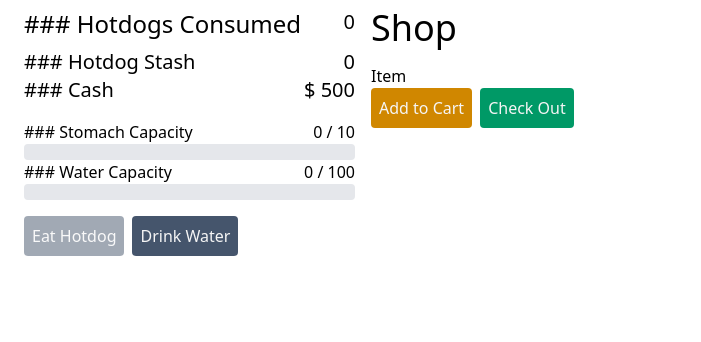
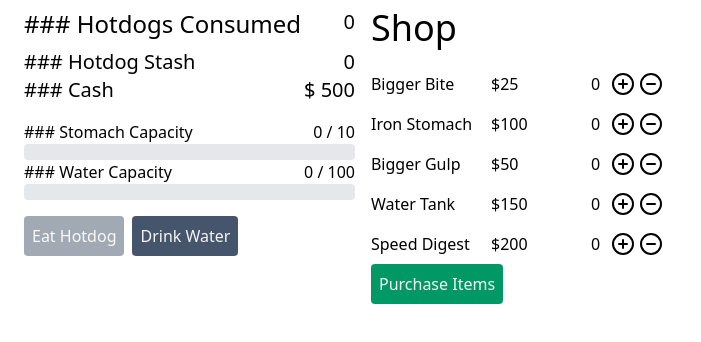
Before and after one commit to Shamoosey/idle-react, a React (Vite) app: page / in a window 1280 px wide. Shown: the top 342 px of the page, without its empty margins (0-701 px from the left). Built offline with nearby package versions, Linux system fonts and the light colour scheme.

Commit message:
More logic for shop and moved stuff around

```diff
--- a/package.json
+++ b/package.json
@@ -9,6 +9,7 @@
   },
   "dependencies": {
     "@tailwindcss/vite": "^4.1.11",
+    "lucide-react": "^0.539.0",
     "react": "^18.3.1",
     "react-dom": "^18.3.1",
     "react-router-dom": "^6.28.0",
--- a/src/components/HotdogShop/Shop.tsx
+++ b/src/components/HotdogShop/Shop.tsx
@@ -1,5 +1,5 @@
 import { HotDog } from "../../types/interfaces";
-import { Button } from "../Button";
+import { Button } from "../UI/Button";
 import HotdogShopDisplay from "./ShopDisplay";
 
 export interface HotdogShopProps {
@@ -8,17 +8,13 @@
 
 function HotdogShop({ state }: HotdogShopProps) {
   return (
-    <div className="w-[400px]">
-      <div className="flex mb-4">
+    <div className="min-w-[300px]">
+      <div className="flex mb-4 justify-between">
         <h1 className="text-4xl">Shop</h1>
       </div>
       <HotdogShopDisplay />
-      <div className="flex space-around">
-        <Button variant="yellow" className="mr-2">
-          Add to Cart
-        </Button>
-        <Button variant="green">Check Out</Button>
-      </div>
+      <Button variant="green">Purchase Items</Button>
+      <div className="flex space-around"></div>
     </div>
   );
 }
--- a/src/components/HotdogShop/ShopDisplay.tsx
+++ b/src/components/HotdogShop/ShopDisplay.tsx
@@ -1,5 +1,54 @@
+import { useState } from "react";
+import { DEFAULT_CONFIG } from "../../types/constants";
+import { HotDog } from "../../types/interfaces";
+import { CircleMinus, CirclePlus, ShoppingCart } from "lucide-react";
+
 function HotdogShopDisplay() {
-  return <div className="">Item</div>;
+  const [shopItems, setShopItems] = useState<HotDog.Game.UpgradeDefinition[]>(DEFAULT_CONFIG.upgrades);
+  const [cartItems, setCartItems] = useState<HotDog.ShoppingCart[]>([]);
+
+  const getShoppingCartCount = (itemId: HotDog.Game.UpgradeId) => {
+    return cartItems.filter((x) => x.itemId == itemId).length ?? 0;
+  };
+
+  const addToShoppingCart = (itemId: HotDog.Game.UpgradeId) => {
+    const item = shopItems.find((x) => x.id == itemId);
+    if (item) {
+      const cartItem: HotDog.ShoppingCart = {
+        itemId: itemId,
+        count: 1,
+      };
+      setCartItems([cartItem, ...cartItems]);
+    }
+  };
+
+  return (
+    <div className="flex flex-col">
+      {shopItems.map((x) => (
+        <div
+          className="flex py-2"
+          key={x.id}>
+          <div className="flex items-center">
+            <div className="min-w-30">{x.name}</div>
+            <div className="min-w-25">${x.cost}</div>
+          </div>
+          <div className="flex min-w-10 justify-between items-center">
+            <span className="min-w-5">{getShoppingCartCount(x.id)}</span>
+            <div className="flex gap-1">
+              <button
+                className="cursor-pointer"
+                onClick={() => addToShoppingCart(x.id)}>
+                <CirclePlus />
+              </button>
+              <button className="cursor-pointer">
+                <CircleMinus />
+              </button>
+            </div>
+          </div>
+        </div>
+      ))}
+    </div>
+  );
 }
 
 export default HotdogShopDisplay;
--- a/src/types/interfaces.ts
+++ b/src/types/interfaces.ts
@@ -60,4 +60,9 @@
       [key in Game.CapabilityId]: number;
     };
   }
+
+  export interface ShoppingCart {
+    itemId: Game.UpgradeId;
+    count: number;
+  }
 }
```
Also changed, not shown: src/Game.tsx (+7 -14 lines), src/components/Scoreboard.tsx (+11 -3 lines), src/components/UI/Button.tsx (renamed from src/components/Button.tsx), src/components/UI/ProgressBar.tsx (renamed from src/components/ProgressBar.tsx), 1 other file (tests, documents, lock files or other folders).
